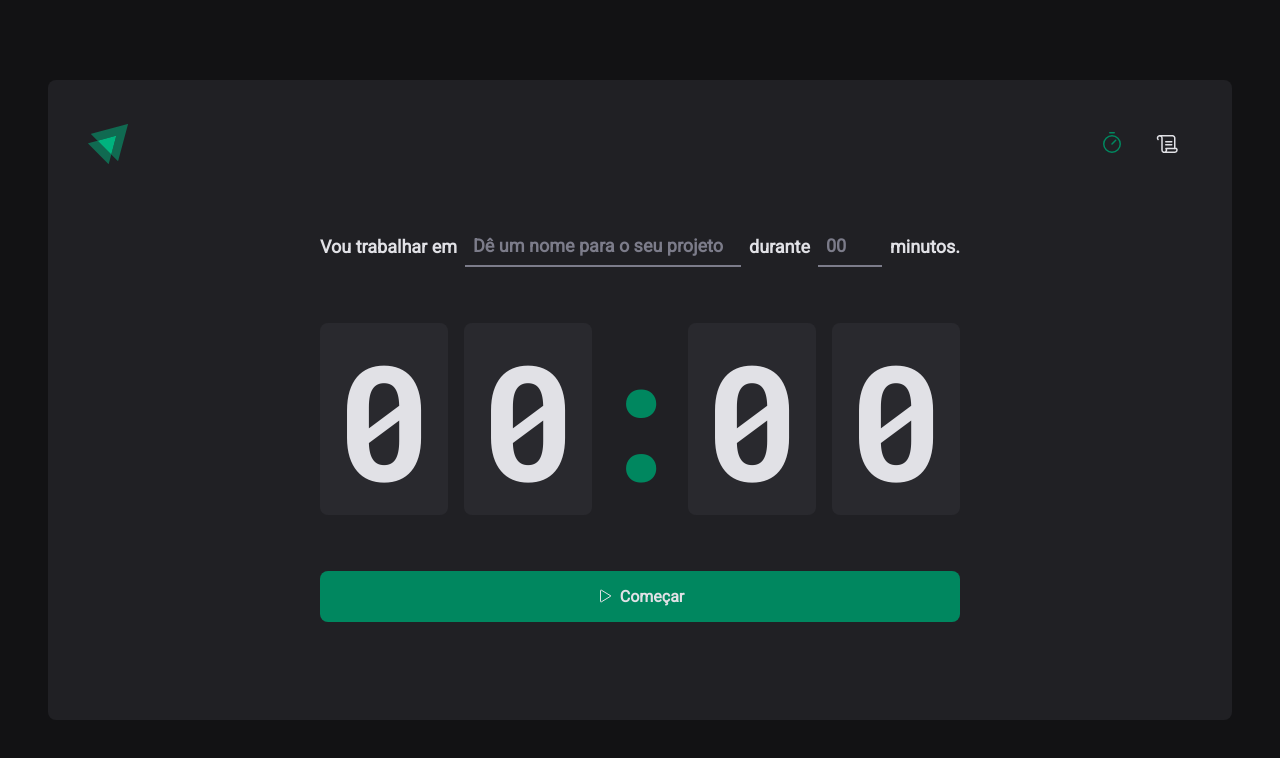
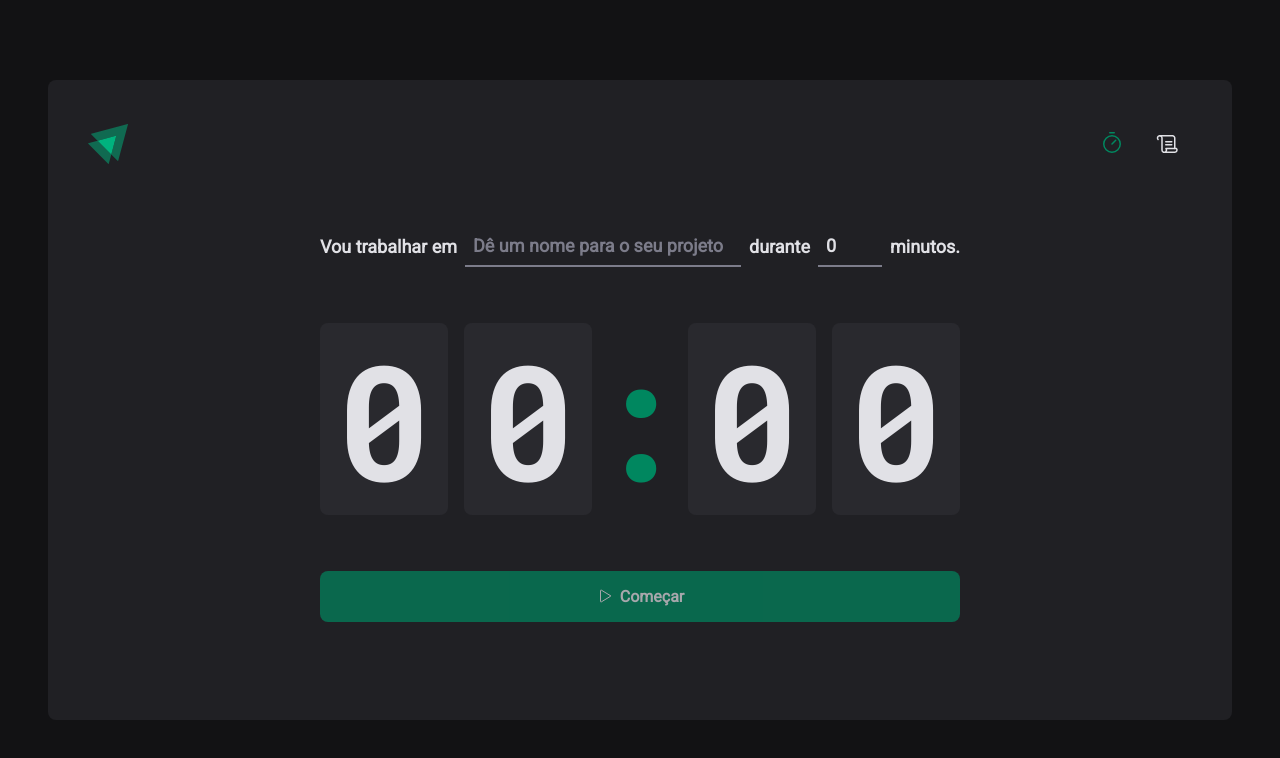
Before and after one commit to Adenilson-Oliveira/ignite-timer, a React (Vite) app: page / in a window 1280 px wide. Shown: the top 758 px of the page. Built offline with nearby package versions, Linux system fonts and the light colour scheme.

Commit message:
Added react-hook-form in app

```diff
--- a/package.json
+++ b/package.json
@@ -10,11 +10,14 @@
     "lint": "eslint src --ext .ts,.tsx --fix"
   },
   "dependencies": {
+    "@hookform/resolvers": "^2.9.8",
     "phosphor-react": "^1.4.1",
     "react": "^18.2.0",
     "react-dom": "^18.2.0",
+    "react-hook-form": "^7.37.0",
     "react-router-dom": "^6.4.2",
-    "styled-components": "^5.3.6"
+    "styled-components": "^5.3.6",
+    "zod": "^3.19.1"
   },
   "devDependencies": {
     "@rocketseat/eslint-config": "^1.1.3",
--- a/src/pages/Home/index.tsx
+++ b/src/pages/Home/index.tsx
@@ -1,4 +1,8 @@
 import { Play } from 'phosphor-react'
+import { useForm } from 'react-hook-form'
+import { zodResolver } from '@hookform/resolvers/zod'
+import * as zod from 'zod'
+
 import {
   CountdownContainer,
   FormContainer,
@@ -9,10 +13,46 @@
   TaskInput,
 } from './styles'
 
+const newCycleFormValidationSchema = zod.object({
+  task: zod.string().min(1, 'Informe a tarefa'),
+  // owner: zod.string().optional(),
+  minutesAmount: zod
+    .number()
+    .min(5, 'O ciclo precisa ser de no mínimo 5 minutos')
+    .max(60, 'O ciclo precisa ser de no máximo 60 minutos'),
+})
+
+// interface NewCycleFormData {
+//   task: string
+//   minutesAmount: number
+// }
+
+type NewCycleFormData = zod.infer<typeof newCycleFormValidationSchema>
+
 export function Home() {
+  /* Extraímo o formState do hook useForm */
+  const { register, handleSubmit, watch, reset } = useForm<NewCycleFormData>({
+    resolver: zodResolver(newCycleFormValidationSchema),
+    defaultValues: {
+      task: '',
+      minutesAmount: 0,
+    },
+  })
+
+  function handleCreateNewCycle(data: NewCycleFormData) {
+    console.log(data)
+
+    reset()
+  }
+
+  // console.log(formState.errors)
+
+  const task = watch('task')
+  const isSubmitDisabled = !task
+
   return (
     <HomeContainer>
-      <form action="">
+      <form onSubmit={handleSubmit(handleCreateNewCycle)}>
         <FormContainer>
           <label htmlFor="task">Vou trabalhar em</label>
           <TaskInput
@@ -20,6 +60,7 @@
             list="task-suggestions"
             type="text"
             placeholder="Dê um nome para o seu projeto"
+            {...register('task')}
           />
 
           <datalist id="task-suggestions">
@@ -37,6 +78,7 @@
             step={5}
             min={5}
             max={60}
+            {...register('minutesAmount', { valueAsNumber: true })}
           />
           <span>minutos.</span>
         </FormContainer>
@@ -49,7 +91,7 @@
           <span>0</span>
         </CountdownContainer>
 
-        <StartCountdownButton type="submit">
+        <StartCountdownButton disabled={isSubmitDisabled} type="submit">
           <Play />
           Começar
         </StartCountdownButton>
```
Also changed, not shown: 1 other file (tests, documents, lock files or other folders).
